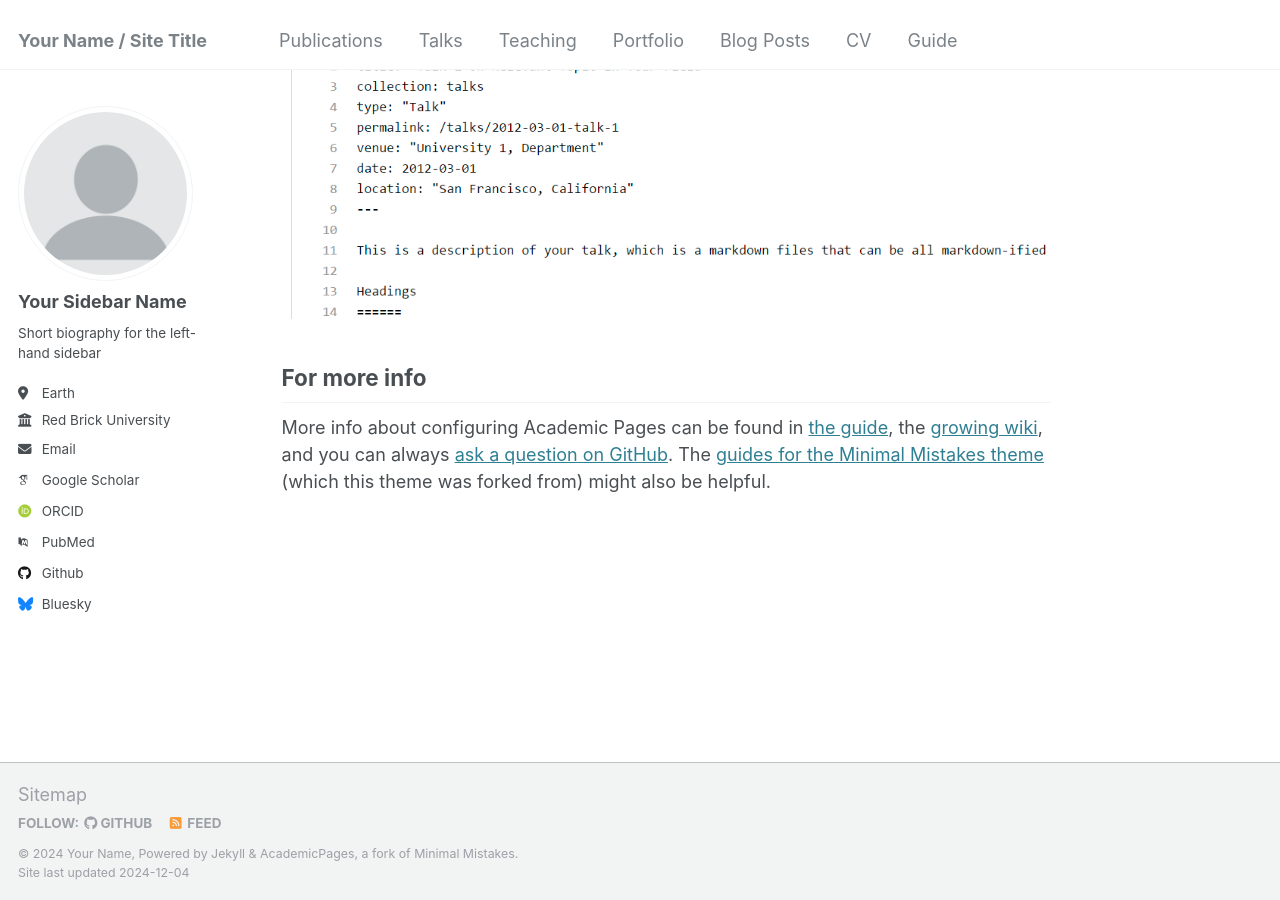
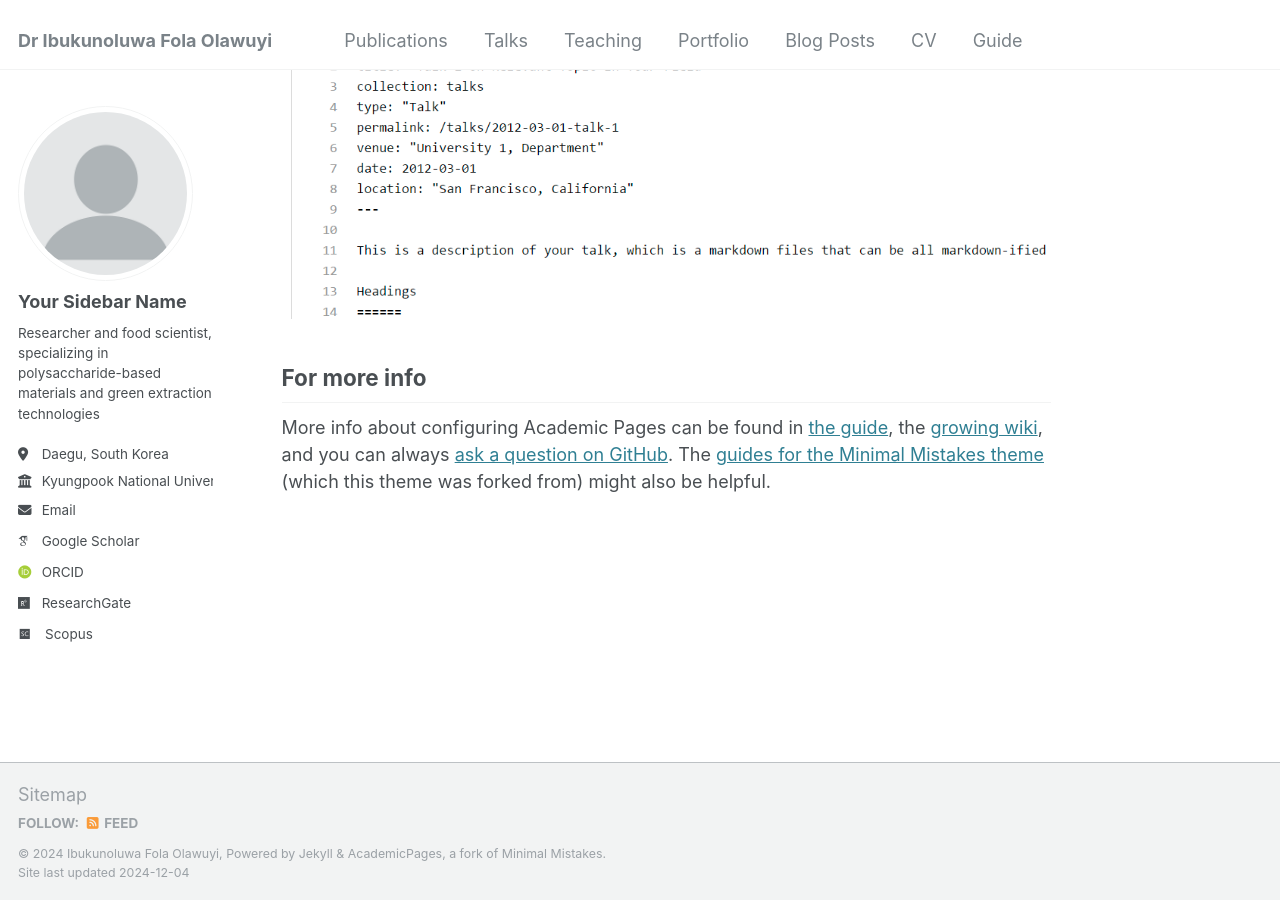
Before and after one commit to ibukunfola/ibukunfola.github.io, a Jekyll site: the page built from _pages/about.md, in a window 1280 px wide and 900 px high, scrolled down 2643 px. Built offline with Jekyll 4.4.1, drawn with Linux system fonts in a browser that asks for light colours; some web fonts are replaced.

Commit message:
Update _config.yml

```diff
--- a/_config.yml
+++ b/_config.yml
@@ -8,13 +8,13 @@
 
 # Basic Site Settings
 locale                   : "en-US"
-title                    : "Your Name / Site Title"
+title                    : "Dr Ibukunoluwa Fola Olawuyi"
 title_separator          : "-"
-name                     : &name "Your Name"
-description              : &description "personal description"
+name                     : &name "Ibukunoluwa Fola Olawuyi"
+description              : &description "Research Professor at Kyungpook National University"
 url                      : https://academicpages.github.io # the base hostname & protocol for your site e.g. "https://[your GitHub username].github.io"
 baseurl                  : "" # the subpath of your site, e.g. "/blog"
-repository               : "academicpages/academicpages.github.io"
+repository               : "ibukunfola.github.io"
 
 # Site Author - The following control what appear as part of the author content on the side bar.
 #               If a field is blank the icon and link will not appear, otherwise it will be shown.
@@ -24,32 +24,32 @@ author:
   avatar           : "profile.png"
   name             : "Your Sidebar Name"
   pronouns         : # example: "she/her"
-  bio              : "Short biography for the left-hand sidebar"
-  location         : "Earth"
-  employer         : "Red Brick University"
+  bio              : "Researcher and food scientist, specializing in polysaccharide-based materials and green extraction technologies"
+  location         : "Daegu, South Korea"
+  employer         : "Kyungpook National University"
   uri              : # URL
-  email            : "none@example.org"
+  email            : "ifolawuyi@knu.ac.kr"
 
   # Academic websites
   arxiv            : # URL - Update with the correct link to your profile
-  googlescholar    : "https://scholar.google.com/citations?user=PS_CX0AAAAAJ"
+  googlescholar    : "https://scholar.google.co.kr/citations?hl=en&user=tc8mnJAAAAAJ"
   impactstory      : # URL
-  orcid            : "http://orcid.org/yourorcidurl"
+  orcid            : "https://orcid.org/0000-0003-3630-0366"
   semantic         : # URL
-  pubmed           : "https://www.ncbi.nlm.nih.gov/pubmed/?term=john+snow"
-  researchgate     : # URL
-  scopus           : # URL
+  pubmed           : # "https://www.ncbi.nlm.nih.gov/pubmed/?term=john+snow"
+  researchgate     : "https://www.researchgate.net/profile/Ibukunoluwa-Olawuyi"
+  scopus           : "https://www.scopus.com/authid/detail.uri?authorId=57204471854"
 
   # Repositories and software development
   bitbucket        : # Username - Update with your username on the site
   codepen          : # Username
   dribbble         : # Username
-  github           : "academicpages"
+  github           : # "academicpages"
   kaggle           : # Username
   stackoverflow    : # User number or user number and name (i.e., use "1" or "1/jeff-atwood")
 
   # Social media
-  bluesky          : "bsky.app" # Replace this with you Bluesky username
+  bluesky          : #"bsky.app" # Replace this with you Bluesky username
   facebook         : # Username
   flickr           : # Username
   foursquare       : # Username
```
